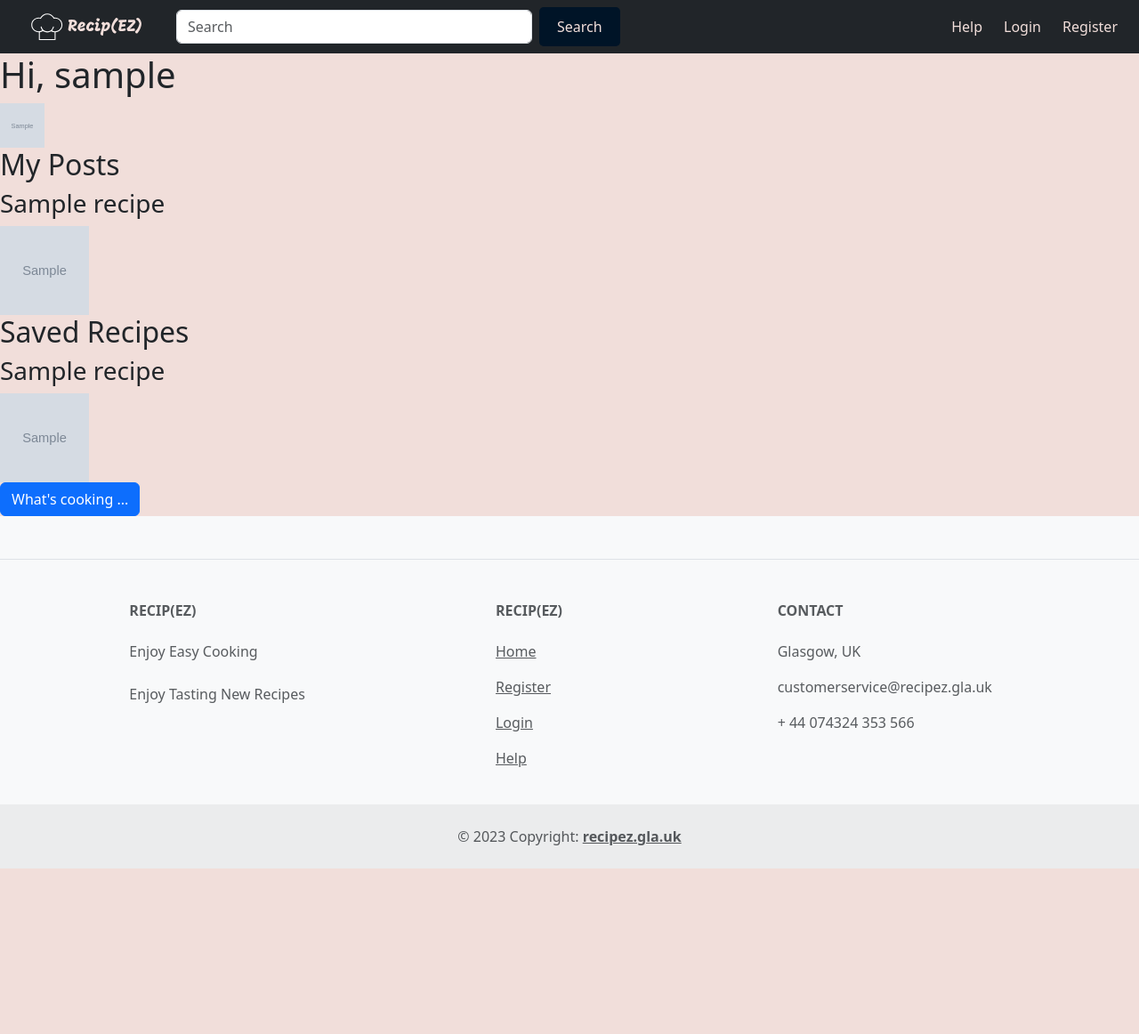
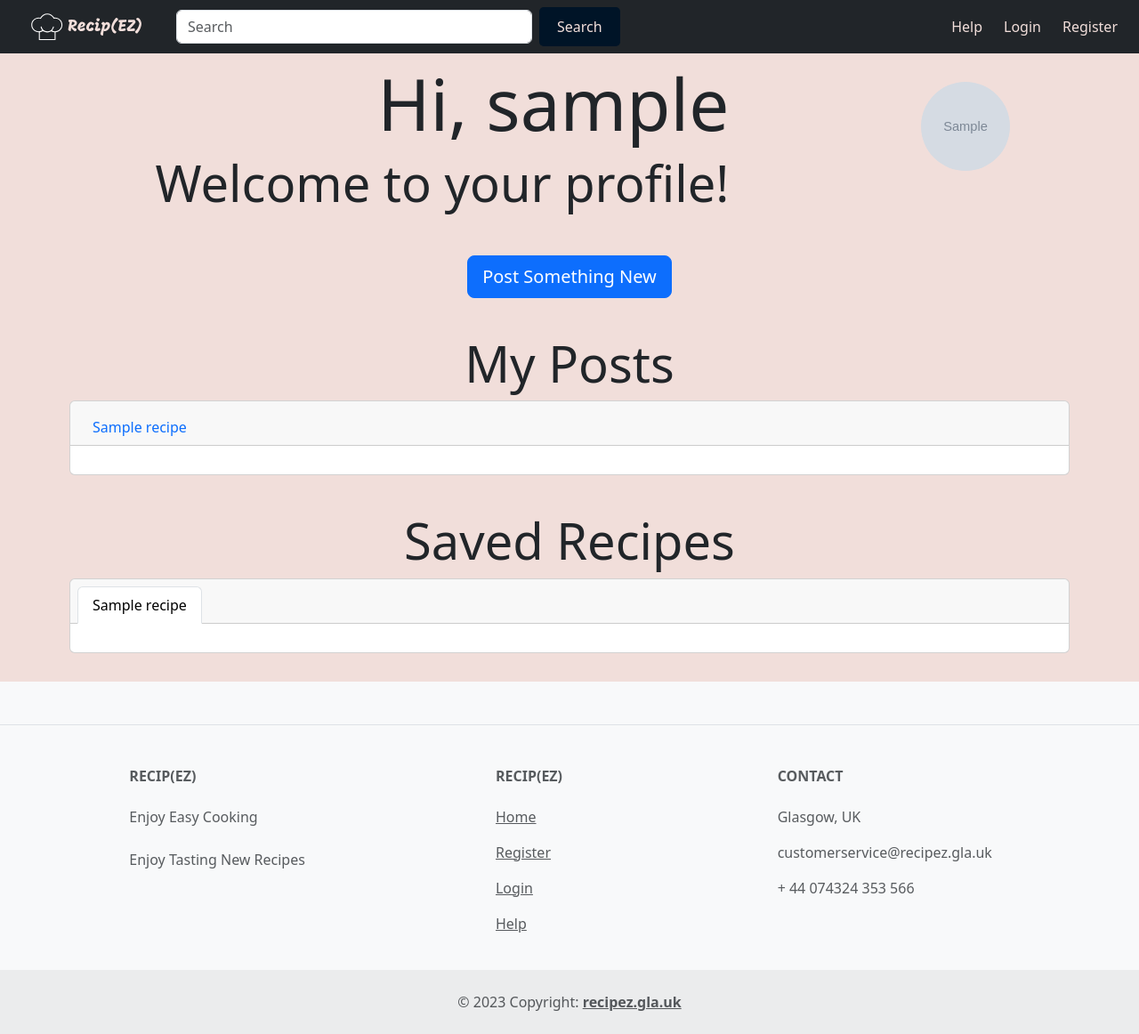
Before and after one commit to FongWaiLam/recipez, a Django app: template templates/recipez/user_profile.html in a window 1280 px wide. Shown: the whole page at 89% size. Before the commit the page ends 976 px from the top, so only its background shows below. Run offline with Django 4.2, Linux system fonts and the light colour scheme; the template is opened without the code that fills it: most values are stand-ins (such as "Sample title", 1, 10 or a date in 2020); grey boxes marked "Sample" are stand-in pictures.

Commit message:
Fix and style user-profile page

```diff
--- a/templates/recipez/user_profile.html
+++ b/templates/recipez/user_profile.html
@@ -6,46 +6,119 @@
 {% endblock %}
 
 {% block body_block %}
-    <div>
-        <h1>Hi, {{ user_name }}</h1>
-        <img src="{{ MEDIA_URL }}{{user_avatar}}" width="50" height="50" alt="User Avatar" class="user-avatar" />
-        </br>
+    <div class="container py-2 mb-4 p-2">
+        <div class="row d-flex justify-content-between">
+
+            <div class="col-sm-8">
+            <h1 class="display-1 text-end">Hi, {{ user_name }}</h1>
+            <h4 class="display-4 text-end">Welcome to your profile!</h4>
+            </div>
+            <div class="col-sm-2 mt-4 ml-6">
+            <img src="{{ MEDIA_URL }}{{user_avatar}}" width="100" height="100" alt="User Avatar" class="user-avatar d-flex justify-content-between" style="border-radius: 50%;" /> </div>
+        </div>
     </div>
 
-    <div>
-        <h2>My Posts</h2>
-        <div class="recipe-gallery" style="display: flex; overflow-x: scroll;">
+    <div class="container text-center mb-4 p-2">
+        <span><a href="{% url 'recipez:add_recipe' %}" class="btn btn-primary btn-lg">Post Something New</a></span>
+    </div>
+
+    <div class="container py-2 mb-4 p-2">
+        <h4 class="display-4 text-center">My Posts</h4>
+        <div class="card text-center">
+            <div class="card-header">
+                <ul class="nav nav-tabs card-header-tabs">
                     {% for recipe in post_recipes %}
-                <div class="recipe-card">
-                    <h3>{{ recipe.name }}</h3>
-                    <img src="{{ MEDIA_URL }}{{ recipe.photo }}" alt="Photo" style="width: 100px; height: 100px;">
-                    </br>
+                    <li class="nav-item">
+                        <button class="nav-link 1" id="{{recipe.id}}" role="tab">{{recipe.name}}</button>
+                    </li>
+                    {% endfor %}
+                </ul>
+            </div>
+            <div class="card-body tab-content">
+                <div class="tab-content">
+                    {% for recipe in post_recipes %}
+                    <div class="tab-pane 1" id="{{recipe.id}}-post" role="tabpanel">
+                        <img src="{{ MEDIA_URL }}{{ recipe.photo }}" alt="Photo" class="card-img-top" style="width: 100px; height: 100px;">
+                        <h5 class="card-title">{{recipe.name}}</h5>
+                        <p class="card-text">{{recipe.detail}}</p>
+                        <div class="card-footer">
+                            <a href="{% url 'recipez:show_recipe' recipe.id %}" class="btn btn-outline-success">Read More</a>
+                        </div>
                     </div>
                     {% empty %}
-                <p>You haven't posted anything.</p>
+                        <p class="lead">You have not posted anything</p>
                     {% endfor %}
                 </div>
             </div>
+        </div>
+    </div>
 
-    <div>
-        <h2>Saved Recipes</h2>
-        <div class="saved-recipe-gallery" style="display: flex; overflow-x: scroll;">
+    <div class="container py-2 mb-4 p-2">
+        <h4 class="display-4 text-center">Saved Recipes</h4>
+        <div class="card text-center">
+            <div class="card-header">
+                <ul class="nav nav-tabs card-header-tabs">
                     {% for recipe in saved_recipes %}
-                <div class="saved-recipe-card">
-                    <h3>{{ recipe.name }}</h3>
-                    <img src="{{ MEDIA_URL }}{{ recipe.photo }}" alt="Photo" style="width: 100px; height: 100px;">
-                    </br>
+                    <li class="nav-item">
+                        <button class="nav-link active 2" id="{{recipe.id}}" data-toggle="tab" role="tab" aria-controls="{{recipe.id}}">{{recipe.name}}</button>
+                    </li>
+                    {% endfor %}
+                </ul>
+            </div>
+            <div class="card-body">
+                {% for recipe in saved_recipes %}
+                <div class="tab-content">
+                    <div class="tab-pane 2" id="{{recipe.id}}-saved" role="tabpanel" aria-labelledby="{{recipe.id}}">
+                        <img src="{{ MEDIA_URL }}{{ recipe.photo }}" alt="Photo" class="card-img-top" style="width: 100px; height: 100px;">
+                        <h5 class="card-title">{{recipe.name}}</h5>
+                        <p class="card-text">{{recipe.detail}}</p>
+                        <div class="card-footer">
+                            <a href="{% url 'recipez:show_recipe' recipe.id %}" class="btn btn-outline-secondary">Read More</a>
+                        </div>
+                    </div>
                 </div>
                 {% empty %}
-                <p>Your favorites are empty.</p>
+                    <p class="lead">Your favorites are empty.</p>
                 {% endfor %}
             </div>
         </div>
-
-    <div>
-        <a href="{% url 'recipez:add_recipe' %}" class="btn btn-primary">What's cooking ...</a>
     </div>
 
 
 
+
+<script>
+    $(document).ready(function(){
+
+        var nav_items1 = $('.nav-link.1');
+        var tab_items1 = $('.tab-pane.1');
+
+        $(nav_items1).click(function(){
+            var id = $(this).attr('id');
+            console.log(id);
+            $(nav_items1).removeClass('active');
+            $(this).addClass('active');
+            $(tab_items1).removeClass('active');
+            $(tab_items1).removeClass('show').addClass('fade');
+            $('#'+id+'-post').addClass('active');
+            $('#'+id+'-post').addClass('show');
+        });
+
+        var nav_items2 = $('.nav-link.2');
+        var tab_items2 = $('.tab-pane.2');
+
+        $(nav_items2).click(function(){
+            var id = $(this).attr('id');
+            console.log(id);
+            $(nav_items2).removeClass('active');
+            $(this).addClass('active');
+            $(tab_items2).removeClass('active');
+            $(tab_items2).removeClass('show');
+            $('#'+id+'-saved').addClass('active');
+            $('#'+id+'-saved').addClass('show');
+        });
+
+    });
+</script>
+
 {% endblock %}
```
Lines whose indentation alone changed are shown as unchanged.
